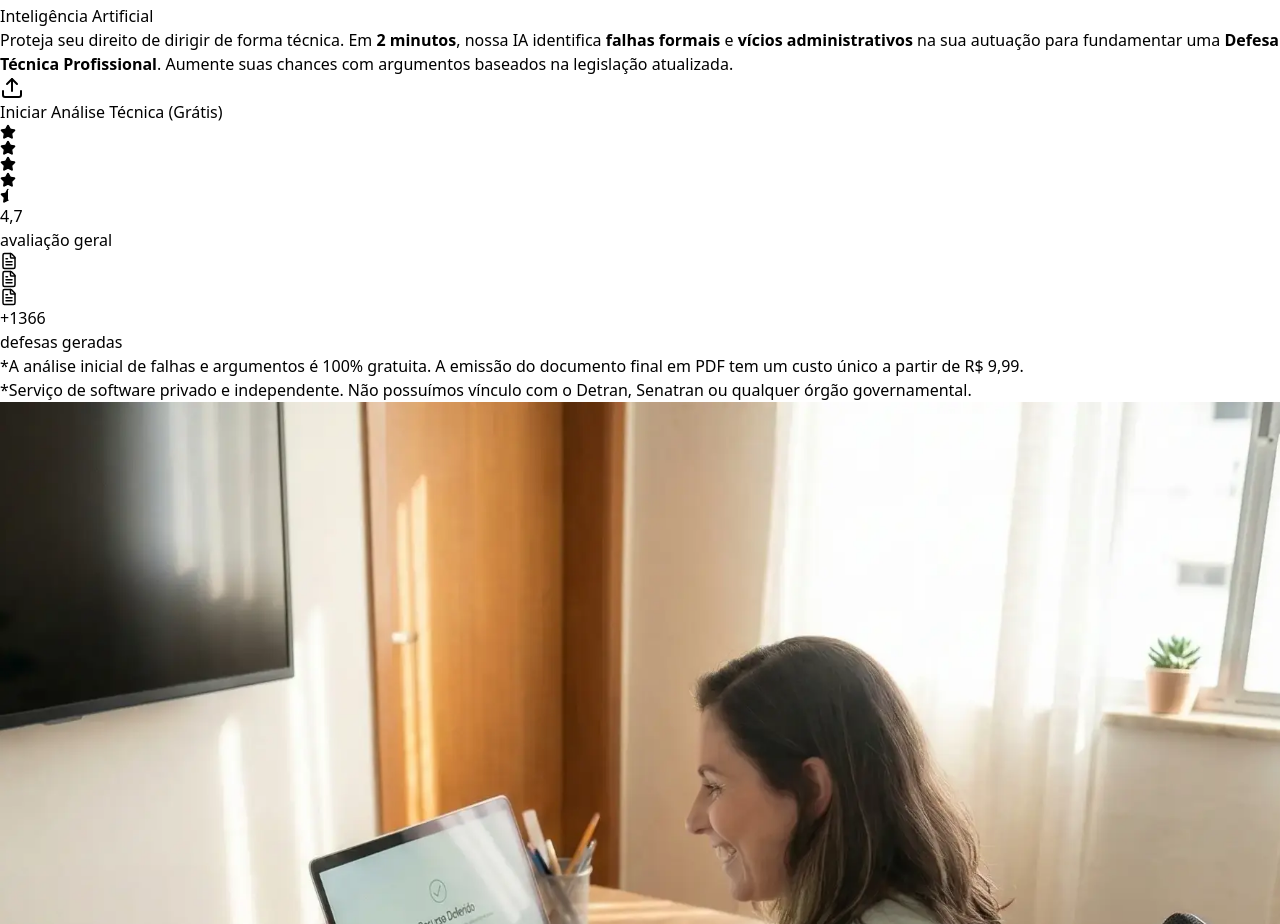
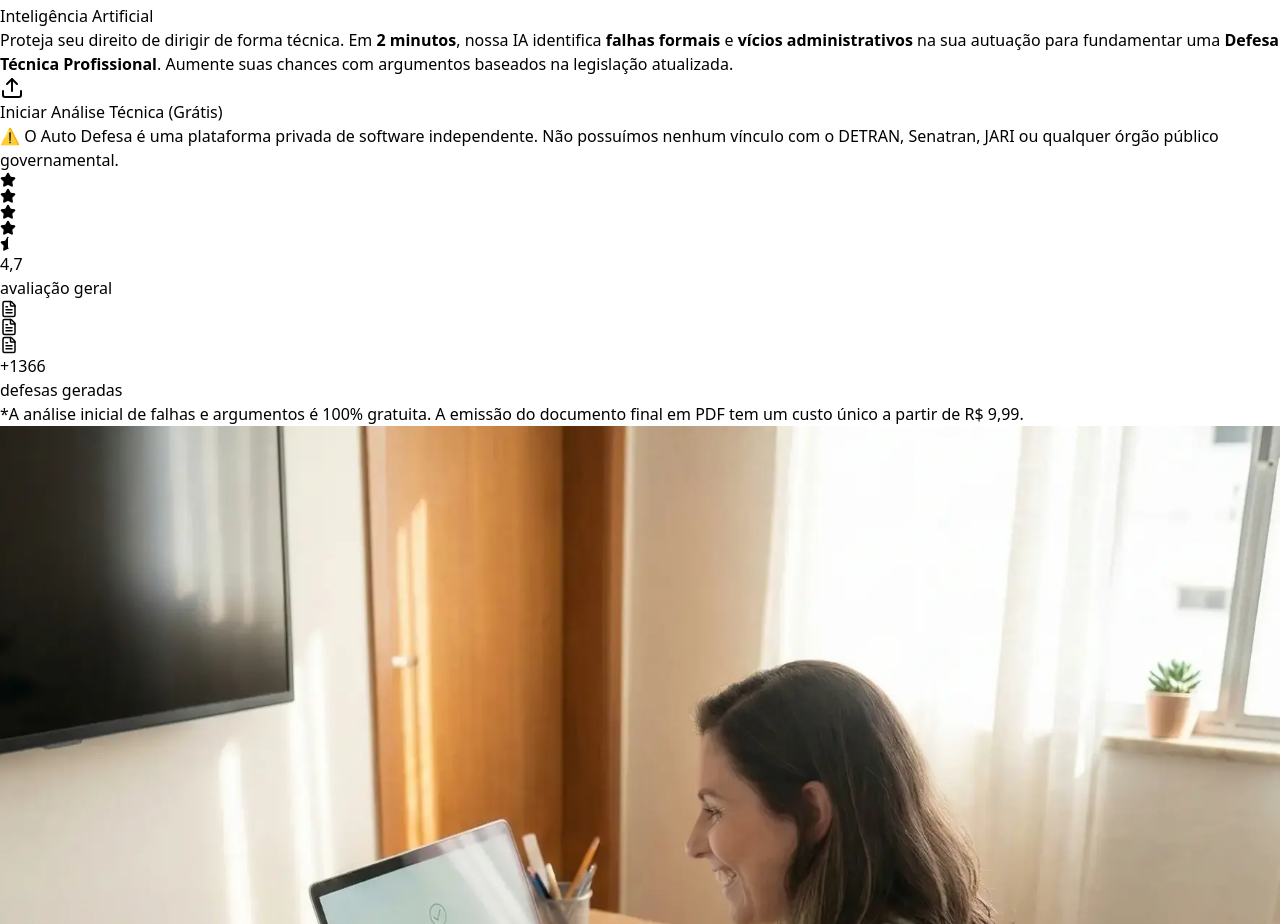
Before and after one commit to rodrigocvmd/auto-defesa, a React (Vite) app in the folder client/: page / in a window 1280 px wide. Shown: the part 1402-2326 px from the top of the page. Built offline with nearby package versions, Linux system fonts and the light colour scheme; no server answers.

Commit message:
chore: add high-visibility legal disclaimer to Home page

```diff
--- a/client/src/pages/Home.jsx
+++ b/client/src/pages/Home.jsx
@@ -108,11 +108,9 @@ const Home = () => {
 										<span className="relative z-10">Iniciar Análise Técnica (Grátis)</span>
 									</Link>
 
-
-
-									{/* <div className="bg-amber-50 text-amber-800 border border-amber-200 text-xs md:text-sm font-medium py-2 px-4 rounded-xl text-center max-w-lg mx-auto mt-4 mb-2 shadow-sm">
-										⚠️ Serviço de software privado e independente. Não possuímos vínculo com o Detran, Senatran ou qualquer órgão governamental.
-									</div> */}
+									<div className="w-full max-w-md mx-auto mt-2 bg-amber-50 border border-amber-200 text-amber-900 text-[11px] font-semibold py-2 px-4 rounded-xl text-center shadow-sm">
+										⚠️ O Auto Defesa é uma plataforma privada de software independente. Não possuímos nenhum vínculo com o DETRAN, Senatran, JARI ou qualquer órgão público governamental.
+									</div>
 
 									<div className="trustInfo flex items-center justify-center gap-6 sm:gap-12 text-gray-500 font-medium w-full mt-2 md:mt-4 !mx-20">
 										<div className="flex flex-col items-center gap-1">
@@ -146,9 +144,6 @@ const Home = () => {
 									<div><p className="text-[10px] md:text-xs text-gray-500 md:mt-2 text-center max-w-sm">
 										*A análise inicial de falhas e argumentos é 100% gratuita. A emissão do
 										documento final em PDF tem um custo único a partir de R$ 9,99.
-									</p>
-									<p className="text-[10px] md:text-xs text-gray-500 text-center max-w-sm">
-										*Serviço de software privado e independente. Não possuímos vínculo com o Detran, Senatran ou qualquer órgão governamental.
 									</p>
 									</div>
 
```
